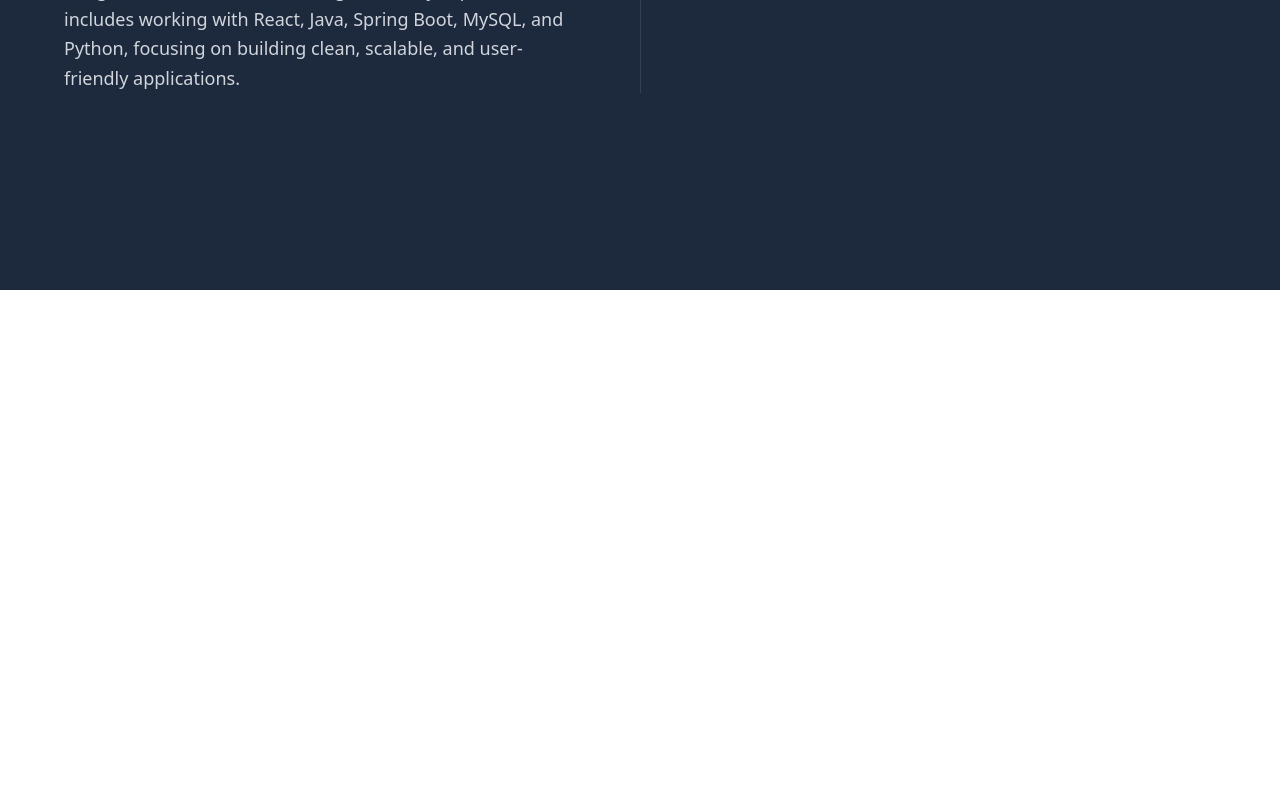
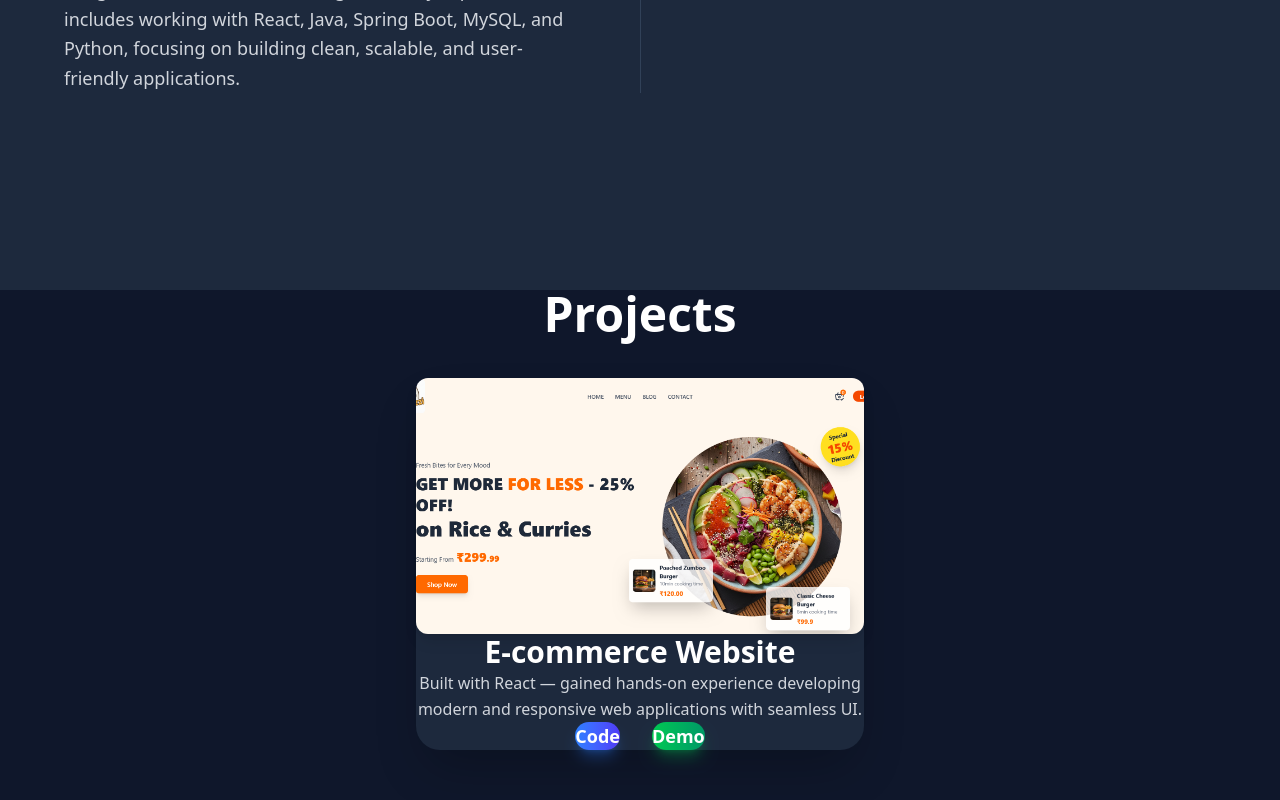
Before and after one commit to BhupatiNadar/Portfolio, a React (Vite) app: page / in a window 1280 px wide. Shown: the part 1406-2206 px from the top of the page. Before the commit the page ends 1696 px from the top, so only its background shows below. Built offline with nearby package versions, Linux system fonts and the light colour scheme.

Commit message:
Project page is Added

```diff
--- a/src/App.jsx
+++ b/src/App.jsx
@@ -5,7 +5,7 @@ import { Routes, Route } from "react-router-dom";
 import Header from "./Components/HomePage/Header";
 import Body from "./Components/HomePage/Body"
 import About from './Components/AboutMe/About';
-
+import ProjectPage from './Components/ProjectPage/ProjectPage';
 const App = () => {
   return (
     <Routes>
@@ -16,6 +16,7 @@ const App = () => {
             <Header/>
             <Body/>
             <About/>
+            <ProjectPage/>
           </>
         }
       />
--- /dev/null
+++ b/src/Components/ProjectPage/ProjectPage.jsx
@@ -0,0 +1,37 @@
+import React from "react";
+import Ecommerce from "../../Asset/Ecommerce.png";
+
+const ProjectPage = () => {
+  return (
+    <div className="w-full min-h-screen bg-slate-900 flex flex-col items-center py-10">
+      <h1 className="text-white font-bold text-5xl mb-10">Projects</h1>
+      <div className="h-10"></div>
+      <div className="bg-slate-800 rounded-3xl shadow-2xl p-8 w-96 sm:w-[28rem] text-center transition-transform hover:scale-105">
+        <img
+          src={Ecommerce}
+          alt="Ecommerce Project"
+          className="rounded-xl mb-6 w-full h-64 object-cover shadow-lg"
+        />
+        <h2 className="text-white text-3xl font-semibold mb-3">
+          E-commerce Website
+        </h2>
+        <p className="text-gray-300 text-base mb-6 leading-relaxed">
+          Built with React — gained hands-on experience developing modern and
+          responsive web applications with seamless UI.
+        </p>
+        <div className="flex justify-center gap-8 mt-6">
+          <a href="https://github.com/BhupatiNadar/Ecommerce">
+            <button className="bg-gradient-to-r from-blue-500 to-indigo-600 hover:from-blue-600 hover:to-indigo-700 text-white font-bold py-3.5 px-10 rounded-2xl text-lg shadow-lg shadow-blue-500/30 hover:shadow-blue-500/50 transform hover:-translate-y-1 transition-all duration-300">
+              Code
+            </button>
+          </a>
+          <button className="bg-gradient-to-r from-green-500 to-emerald-600 hover:from-green-600 hover:to-emerald-700 text-white font-bold py-3.5 px-10 rounded-2xl text-lg shadow-lg shadow-green-500/30 hover:shadow-green-500/50 transform hover:-translate-y-1 transition-all duration-300">
+            Demo
+          </button>
+        </div>
+      </div>
+    </div>
+  );
+};
+
+export default ProjectPage;
```
Also changed, not shown: src/Asset/Ecommerce.png (added).
